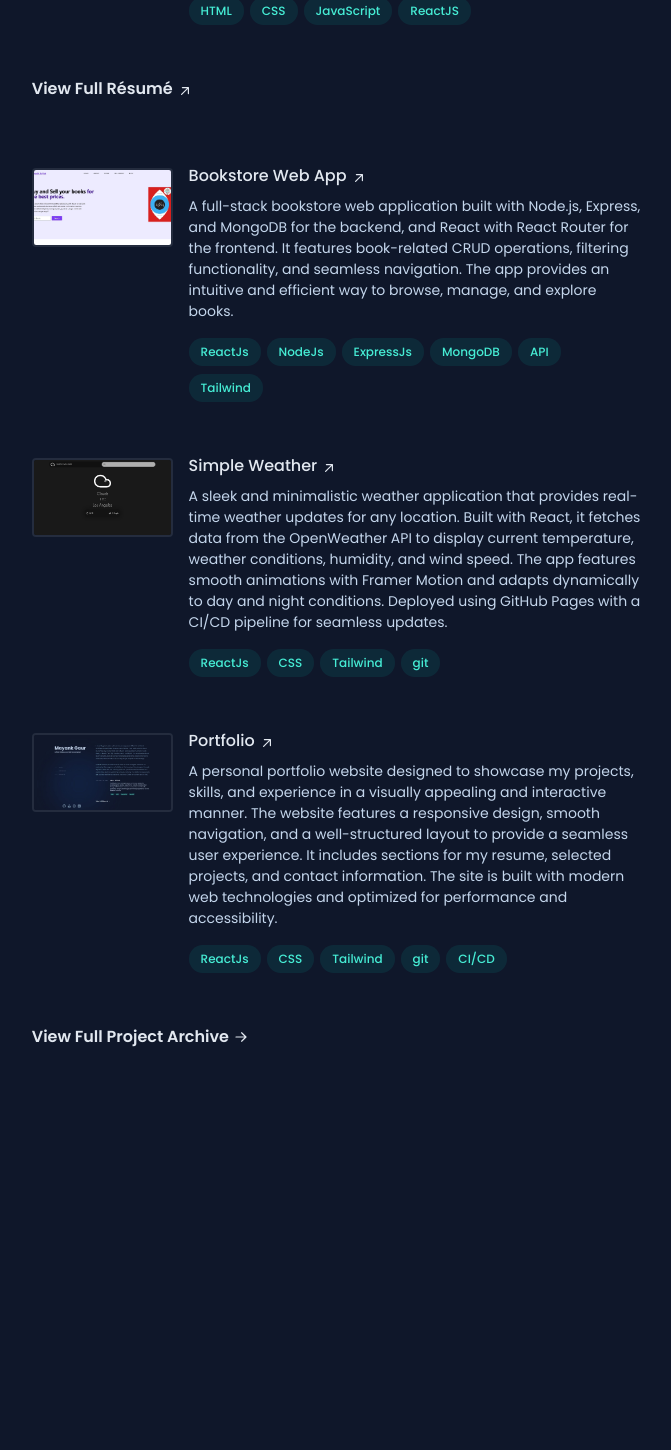
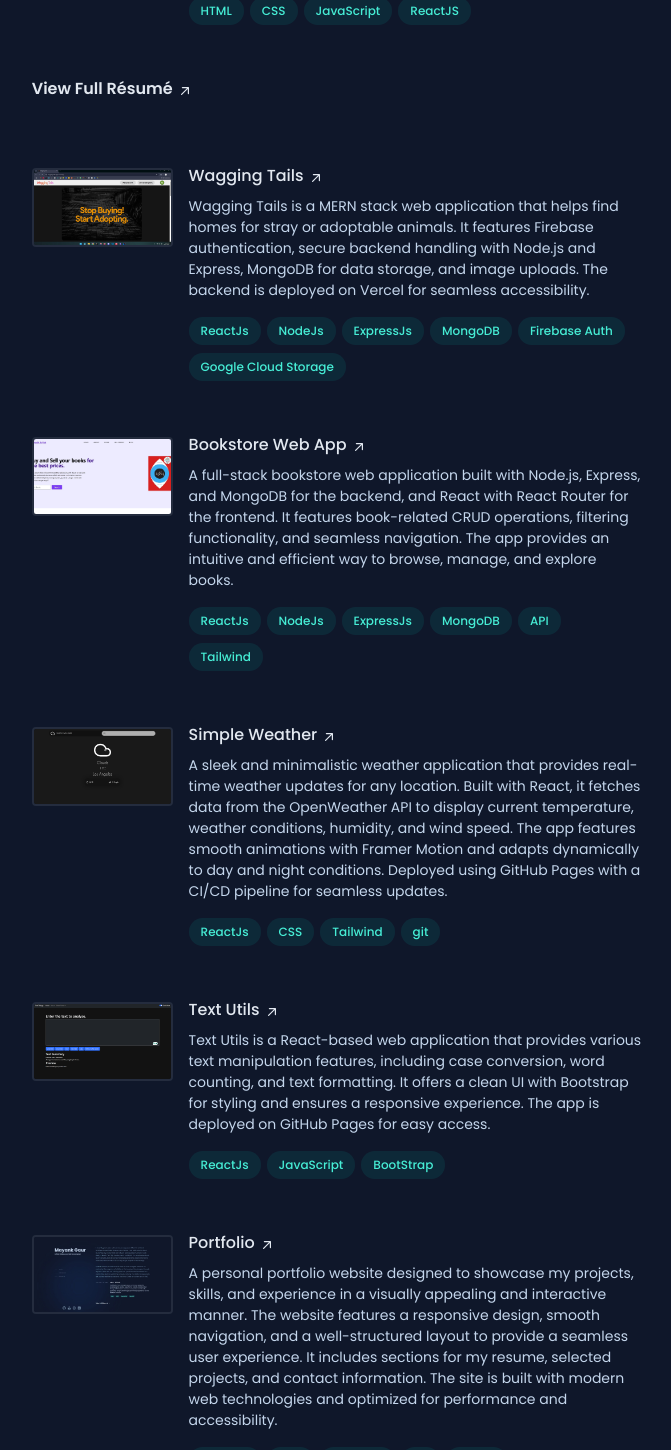
Before and after one commit to coffeeandtravel/mayank, a React (Vite) app: page / in a window 1280 px wide. Shown: the part 871-2321 px from the top of the page, without its empty margins (533-1204 px from the left). Before the commit the page ends 2144 px from the top, so only its background shows below. Built offline with nearby package versions, Linux system fonts and the light colour scheme.

Commit message:
added new projects and some minor updates

```diff
--- a/src/assets/components/Experience.jsx
+++ b/src/assets/components/Experience.jsx
@@ -1,7 +1,7 @@
 const Experience = () => {
   return (
     <section>
-    <a href="#experience">
+    <a href="https://drive.google.com/file/d/1sl-G0CnSn0uGjhq5ovqmxlgc64Htpiw3/view?usp=drive_link" target="_blank">
     <div className="sticky top-0 z-20 -mx-6 mb-4 w-screen bg-slate-900/75 px-6 py-5 backdrop-blur md:-mx-12 md:px-12 lg:sr-only lg:relative lg:top-auto lg:mx-auto lg:w-full lg:px-0 lg:py-0 lg:opacity-0"><h2 className="text-sm font-bold uppercase tracking-widest text-slate-200 lg:sr-only">Experience</h2></div>
     <li className="mb-12" id="experience">
       <div className="group relative grid pb-1 transition-all sm:grid-cols-8 sm:gap-8 md:gap-4 lg:hover:!opacity-100 lg:group-hover/list:opacity-50">
--- a/src/assets/components/Project.jsx
+++ b/src/assets/components/Project.jsx
@@ -1,12 +1,16 @@
 import Bookstore from "./Projects/Bookstore";
 import Folio from "./Projects/Folio";
+import TextUtils from "./Projects/TextUtils";
+import WaggingTails from "./Projects/WaggingTails";
 import WeatherApp from "./Projects/WeatherApp";
 
 const Project = () => {
   return (
     <ul className="group/list">
+      <WaggingTails/>
       <Bookstore />
       <WeatherApp />
+      <TextUtils/>
       <Folio />
     </ul>
   );
--- a/src/assets/components/Projects.jsx
+++ b/src/assets/components/Projects.jsx
@@ -20,7 +20,7 @@ const Projects = () => {
           {/* GitHub Project Archive Link */}
           <div className="mt-12">
             <a
-              className="inline-flex items-center font-medium leading-tight text-slate-200 font-semibold group"
+              className="inline-flex items-center font-medium leading-tight text-slate-200 group"
               aria-label="View Full Project Archive"
               href="https://github.com/coffeeandtravel?tab=repositories"
               target="_github"
--- /dev/null
+++ b/src/assets/components/Projects/TextUtils.jsx
@@ -0,0 +1,79 @@
+import TextUtilss from '../../../assets/Text-Utils.png'
+const TextUtils = () => {
+  return (
+   <li className="mb-12">
+                 <div className="group relative grid gap-4 pb-1 transition-all sm:grid-cols-8 sm:gap-8 md:gap-4 lg:hover:!opacity-100 lg:group-hover/list:opacity-50">
+                   <div className="absolute -inset-x-4 -inset-y-4 z-0 hidden rounded-md transition motion-reduce:transition-none lg:-inset-x-6 lg:block lg:group-hover:bg-slate-800/50 lg:group-hover:shadow-[inset_0_1px_0_0_rgba(148,163,184,0.1)] lg:group-hover:drop-shadow-lg"></div>
+
+                   <div className="z-10 sm:order-2 sm:col-span-6">
+                     <h3>
+                       <a
+                         className="inline-flex items-baseline font-medium leading-tight text-slate-200 hover:text-teal-300 focus-visible:text-teal-300 group/link text-base"
+                         href="https://text-utils-flame-sigma.vercel.app/"
+                         target="_blank"
+                         rel="noreferrer noopener"
+                         aria-label="weather-react-app"
+                       >
+                         <span className="absolute -inset-x-4 -inset-y-2.5 hidden rounded md:-inset-x-6 md:-inset-y-4 lg:block"></span>
+                         <span>
+                           Text Utils
+                           <svg
+                             xmlns="http://www.w3.org/2000/svg"
+                             viewBox="0 0 20 20"
+                             fill="currentColor"
+                             className="inline-block h-4 w-4 shrink-0 transition-transform group-hover/link:-translate-y-1 group-hover/link:translate-x-1 group-focus-visible/link:-translate-y-1 group-focus-visible/link:translate-x-1 motion-reduce:transition-none ml-1 translate-y-px"
+                             aria-hidden="true"
+                           >
+                             <path
+                               fillRule="evenodd"
+                               d="M5.22 14.78a.75.75 0 001.06 0l7.22-7.22v5.69a.75.75 0 001.5 0v-7.5a.75.75 0 00-.75-.75h-7.5a.75.75 0 000 1.5h5.69l-7.22 7.22a.75.75 0 000 1.06z"
+                               clipRule="evenodd"
+                             />
+                           </svg>
+                         </span>
+                       </a>
+                     </h3>
+                     <p className="mt-2 text-sm leading-normal">
+                     Text Utils is a React-based web application that provides various text manipulation features, including case conversion, word counting, and text formatting. It offers a clean UI with Bootstrap for styling and ensures a responsive experience. The app is deployed on GitHub Pages for easy access.
+                     </p>
+
+                     {/* Technologies Used */}
+                     <ul
+                       className="mt-2 flex flex-wrap"
+                       aria-label="Technologies used:"
+                     >
+                       <li className="mr-1.5 mt-2">
+                         <div className="flex items-center rounded-full bg-teal-400/10 px-3 py-1 text-xs font-medium leading-5 text-teal-300 ">
+                           ReactJs
+                         </div>
+                       </li>
+                       <li className="mr-1.5 mt-2">
+                         <div className="flex items-center rounded-full bg-teal-400/10 px-3 py-1 text-xs font-medium leading-5 text-teal-300 ">
+                           JavaScript
+                         </div>
+                       </li>
+                       <li className="mr-1.5 mt-2">
+                         <div className="flex items-center rounded-full bg-teal-400/10 px-3 py-1 text-xs font-medium leading-5 text-teal-300 ">
+                           BootStrap
+                         </div>
+                       </li>
+
+                     </ul>
+                   </div>
+
+                   <img
+                     alt="Project Preview"
+                     loading="lazy"
+                     width="200"
+                     height="48"
+                     decoding="async"
+                     className="aspect-video object-cover rounded border-2 border-slate-200/10 transition group-hover:border-slate-200/30 sm:order-1 sm:col-span-2 sm:translate-y-1"
+                     style={{ color: "transparent" }}
+                     src={TextUtilss}
+                   />
+                 </div>
+               </li>
+  )
+}
+
+export default TextUtils
--- /dev/null
+++ b/src/assets/components/Projects/WaggingTails.jsx
@@ -0,0 +1,94 @@
+import WaggingTailss from '../../../assets/WaggingTails.jpg'
+
+const WaggingTails = () => {
+  return (
+    <li className="mb-12">
+              <div className="group relative grid gap-4 pb-1 transition-all sm:grid-cols-8 sm:gap-8 md:gap-4 lg:hover:!opacity-100 lg:group-hover/list:opacity-50">
+                <div className="absolute -inset-x-4 -inset-y-4 z-0 hidden rounded-md transition motion-reduce:transition-none lg:-inset-x-6 lg:block lg:group-hover:bg-slate-800/50 lg:group-hover:shadow-[inset_0_1px_0_0_rgba(148,163,184,0.1)] lg:group-hover:drop-shadow-lg"></div>
+
+                <div className="z-10 sm:order-2 sm:col-span-6">
+                  <h3>
+                    <a
+                      className="inline-flex items-baseline font-medium leading-tight text-slate-200 hover:text-teal-300 focus-visible:text-teal-300 group/link text-base"
+                      href="https://wagging-tails-app.vercel.app/"
+                      target="_blank"
+                      rel="noreferrer noopener"
+                      aria-label="weather-react-app"
+                    >
+                      <span className="absolute -inset-x-4 -inset-y-2.5 hidden rounded md:-inset-x-6 md:-inset-y-4 lg:block"></span>
+                      <span>
+                        Wagging Tails
+                        <svg
+                          xmlns="http://www.w3.org/2000/svg"
+                          viewBox="0 0 20 20"
+                          fill="currentColor"
+                          className="inline-block h-4 w-4 shrink-0 transition-transform group-hover/link:-translate-y-1 group-hover/link:translate-x-1 group-focus-visible/link:-translate-y-1 group-focus-visible/link:translate-x-1 motion-reduce:transition-none ml-1 translate-y-px"
+                          aria-hidden="true"
+                        >
+                          <path
+                            fillRule="evenodd"
+                            d="M5.22 14.78a.75.75 0 001.06 0l7.22-7.22v5.69a.75.75 0 001.5 0v-7.5a.75.75 0 00-.75-.75h-7.5a.75.75 0 000 1.5h5.69l-7.22 7.22a.75.75 0 000 1.06z"
+                            clipRule="evenodd"
+                          />
+                        </svg>
+                      </span>
+                    </a>
+                  </h3>
+                  <p className="mt-2 text-sm leading-normal">
+                  Wagging Tails is a MERN stack web application that helps find homes for stray or adoptable animals. It features Firebase authentication, secure backend handling with Node.js and Express, MongoDB for data storage, and image uploads. The backend is deployed on Vercel for seamless accessibility.
+                  </p>
+
+                  {/* Technologies Used */}
+                  <ul
+                    className="mt-2 flex flex-wrap"
+                    aria-label="Technologies used:"
+                  >
+                    <li className="mr-1.5 mt-2">
+                      <div className="flex items-center rounded-full bg-teal-400/10 px-3 py-1 text-xs font-medium leading-5 text-teal-300 ">
+                        ReactJs
+                      </div>
+                    </li>
+                    <li className="mr-1.5 mt-2">
+                      <div className="flex items-center rounded-full bg-teal-400/10 px-3 py-1 text-xs font-medium leading-5 text-teal-300 ">
+                        NodeJs
+                      </div>
+                    </li>
+                    <li className="mr-1.5 mt-2">
+                      <div className="flex items-center rounded-full bg-teal-400/10 px-3 py-1 text-xs font-medium leading-5 text-teal-300 ">
+                        ExpressJs
+                      </div>
+                    </li>
+                    <li className="mr-1.5 mt-2">
+                      <div className="flex items-center rounded-full bg-teal-400/10 px-3 py-1 text-xs font-medium leading-5 text-teal-300 ">
+                        MongoDB
+                      </div>
+                    </li>
+                    <li className="mr-1.5 mt-2">
+                      <div className="flex items-center rounded-full bg-teal-400/10 px-3 py-1 text-xs font-medium leading-5 text-teal-300 ">
+                        Firebase Auth
+                      </div>
+                    </li>
+                    <li className="mr-1.5 mt-2">
+                      <div className="flex items-center rounded-full bg-teal-400/10 px-3 py-1 text-xs font-medium leading-5 text-teal-300 ">
+                        Google Cloud Storage
+                      </div>
+                    </li>
+                  </ul>
+                </div>
+
+                <img
+                  alt="Project Preview"
+                  loading="lazy"
+                  width="200"
+                  height="48"
+                  decoding="async"
+                  className="aspect-video object-cover rounded border-2 border-slate-200/10 transition group-hover:border-slate-200/30 sm:order-1 sm:col-span-2 sm:translate-y-1"
+                  style={{ color: "transparent" }}
+                  src={WaggingTailss}
+                />
+              </div>
+            </li>
+  )
+}
+
+export default WaggingTails
--- a/src/assets/components/SideNav.jsx
+++ b/src/assets/components/SideNav.jsx
@@ -5,7 +5,7 @@ const SideNav = () => {
         <ul className="mt-16 w-max">
           <li>
             <a className="group flex items-center py-3" href="#about">
-              <span className="nav-indicator mr-4 h-px w-8 bg-slate-600 transition-all group-hover:w-16 group-hover:bg-slate-200 group-focus-visible:w-16 group-focus-visible:bg-slate-200 motion-reduce:transition-colors"></span>
+              <span className="nav-indicator mr-4 h-px w-8 bg-slate-600 transition-all group-hover:w-16 group-hover:bg-slate-200 group-focus-visible:w-16 group-focus-visible:bg-slate-200 motion-reduce:transition-colors duration-500"></span>
               <span className="nav-text text-xs lg:text-s uppercase tracking-widest text-slate-500 group-hover:text-slate-200 group-focus-visible:text-slate-200">
                 About
               </span>
@@ -13,7 +13,7 @@ const SideNav = () => {
           </li>
           <li>
             <a className="group flex items-center py-3" href="#experience">
-              <span className="nav-indicator mr-4 h-px w-8 bg-slate-600 transition-all group-hover:w-16 group-hover:bg-slate-200 group-focus-visible:w-16 group-focus-visible:bg-slate-200 motion-reduce:transition-none"></span>
+              <span className="nav-indicator mr-4 h-px w-8 bg-slate-600 transition-all group-hover:w-16 group-hover:bg-slate-200 group-focus-visible:w-16 group-focus-visible:bg-slate-200 motion-reduce:transition-none duration-500"></span>
               <span className="nav-text text-xs lg:text-s  uppercase tracking-widest text-slate-500 group-hover:text-slate-200 group-focus-visible:text-slate-200">
                 Experience
               </span>
@@ -21,7 +21,7 @@ const SideNav = () => {
           </li>
           <li>
             <a className="group flex items-center py-3 active" href="#projects">
-              <span className="nav-indicator mr-4 h-px w-8 bg-slate-600 transition-all group-hover:w-16 group-hover:bg-slate-200 group-focus-visible:w-16 group-focus-visible:bg-slate-200 motion-reduce:transition-none"></span>
+              <span className="nav-indicator mr-4 h-px w-8 bg-slate-600 transition-all group-hover:w-16 group-hover:bg-slate-200 group-focus-visible:w-16 group-focus-visible:bg-slate-200 motion-reduce:transition-none duration-500"></span>
               <span className="nav-text text-xs lg:text-s  uppercase tracking-widest text-slate-500 group-hover:text-slate-200 group-focus-visible:text-slate-200">
                 Projects
               </span>
```
Also changed, not shown: src/assets/Text-Utils.png (added), src/assets/WaggingTails.jpg (added).
